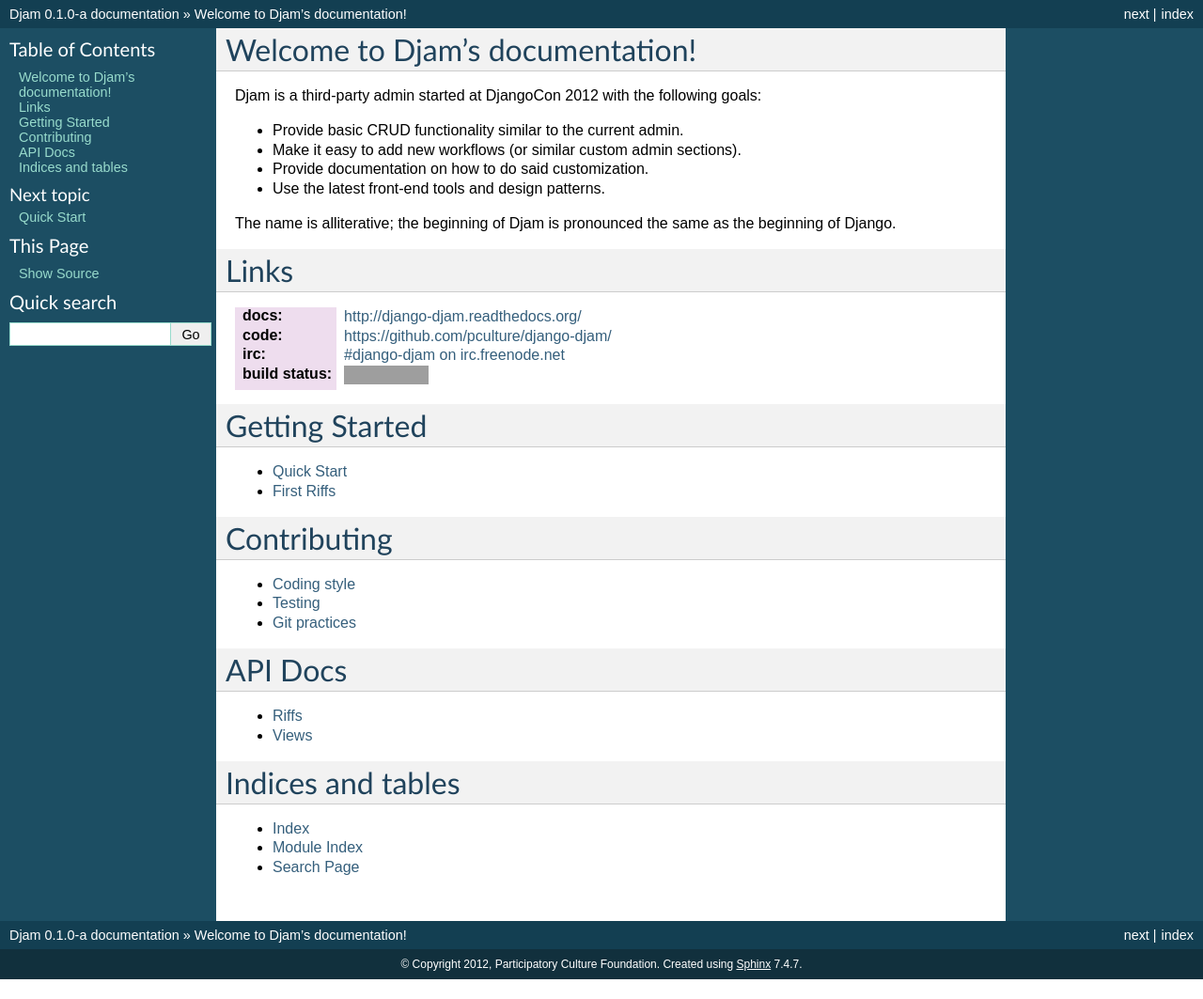
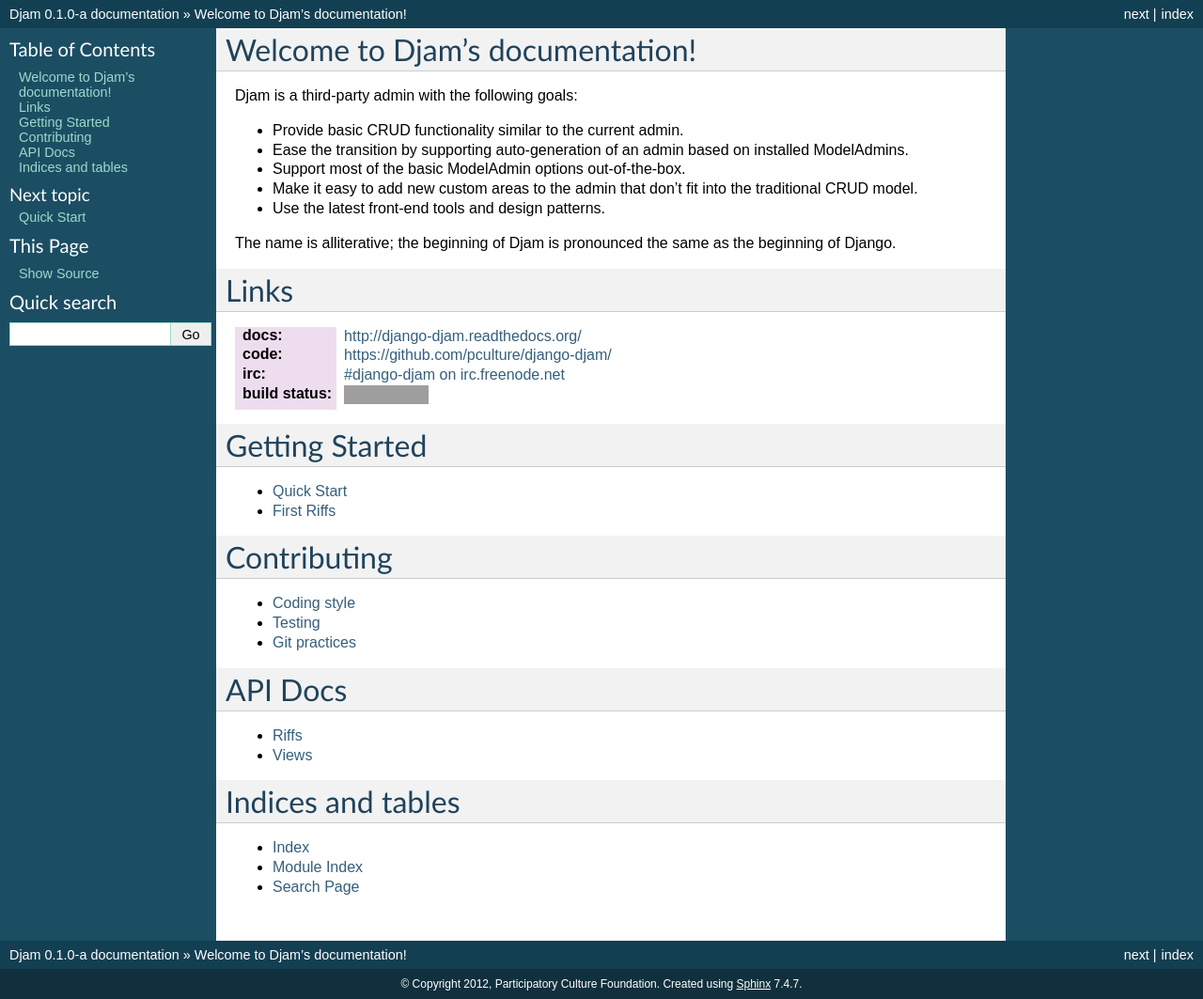
Before and after one commit to django-djam/django-djam, a Sphinx documentation site: the page built from docs/index.rst, in a window 1280 px wide. Shown: the whole page at 94% size. Built offline with Sphinx 7.4.7, drawn with Linux system fonts in a browser that asks for light colours; before the commit the page ends 1042 px from its top, so only the background shows below that; grey boxes are pictures that could not be loaded.

Commit message:
Improved intro to djam in docs/README.

```diff
--- a/docs/index.rst
+++ b/docs/index.rst
@@ -6,11 +6,13 @@
 Welcome to Djam's documentation!
 ================================
 
-Djam is a third-party admin started at DjangoCon 2012 with the following goals:
+Djam is a third-party admin with the following goals:
 
 * Provide basic CRUD functionality similar to the current admin.
-* Make it easy to add new workflows (or similar custom admin sections).
-* Provide documentation on how to do said customization.
+* Ease the transition by supporting auto-generation of an admin based
+  on installed ModelAdmins.
+* Support most of the basic ModelAdmin options out-of-the-box.
+* Make it easy to add new custom areas to the admin that don't fit into the traditional CRUD model.
 * Use the latest front-end tools and design patterns.
 
 The name is alliterative; the beginning of Djam is pronounced the same as the beginning of Django.
```
Also changed, not shown: README.rst (+5 -3 lines).
